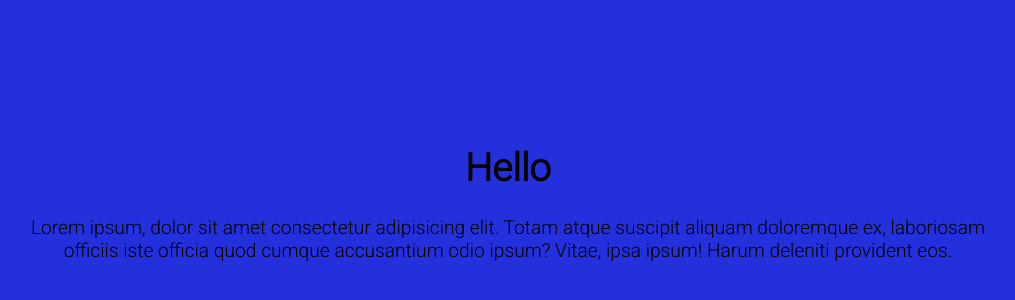
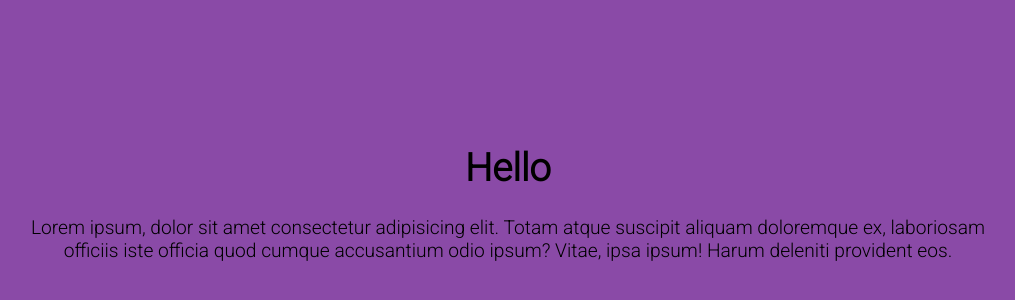
Before and after one commit to do-jonathan4/frontend-styling-practice, a website: page index.html in a window 1280 px wide. Shown: the part 164-464 px from the top of the page, without its empty margins (132-1147 px from the left). Drawn offline with Linux system fonts and the light colour scheme.

Commit message:
changed bg color to #8a4aa7

```diff
--- a/assets/css/styles.css
+++ b/assets/css/styles.css
@@ -1,3 +1,3 @@
 body {
-        background-color: #2530dd;
+        background-color: #8a4aa7;
     }
```
